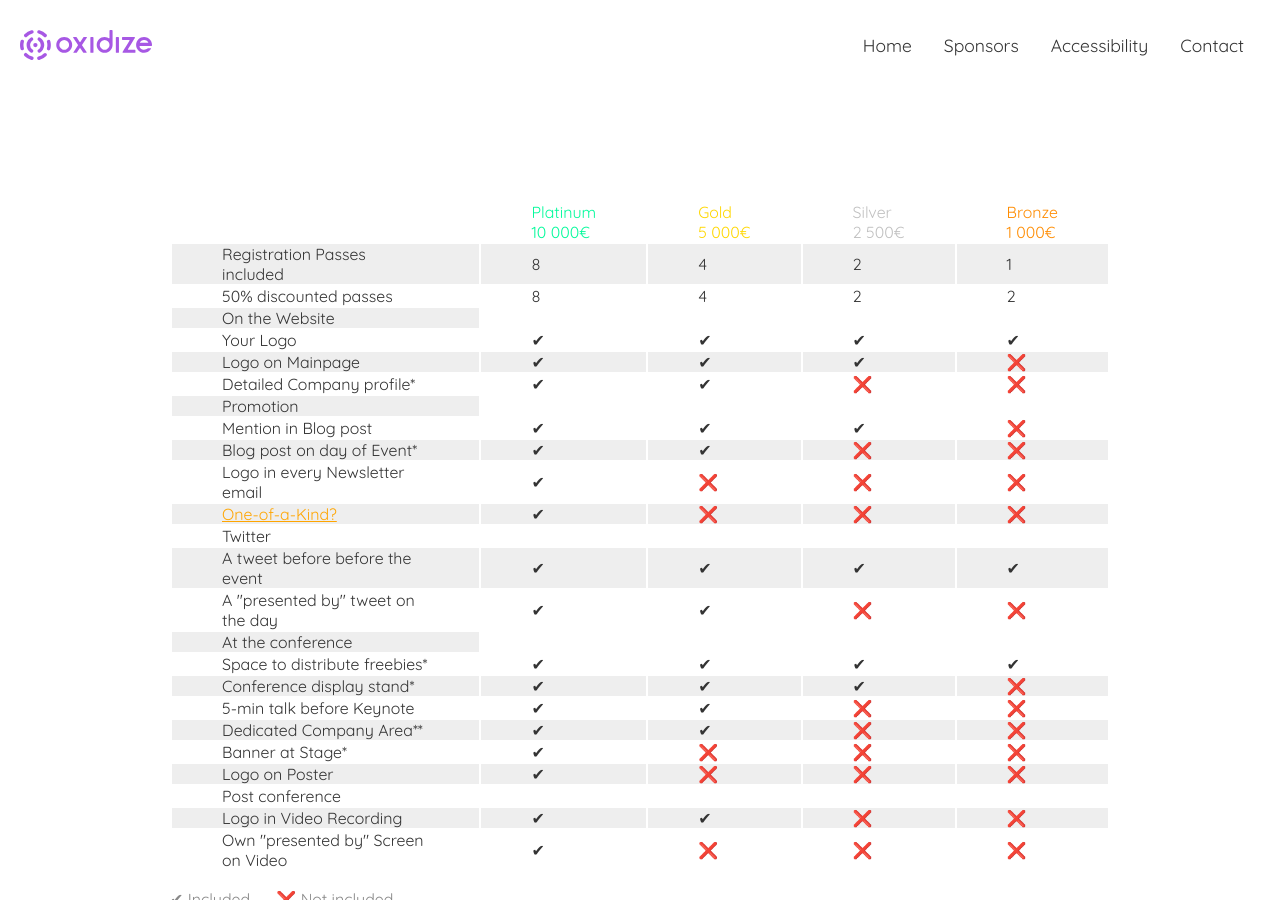
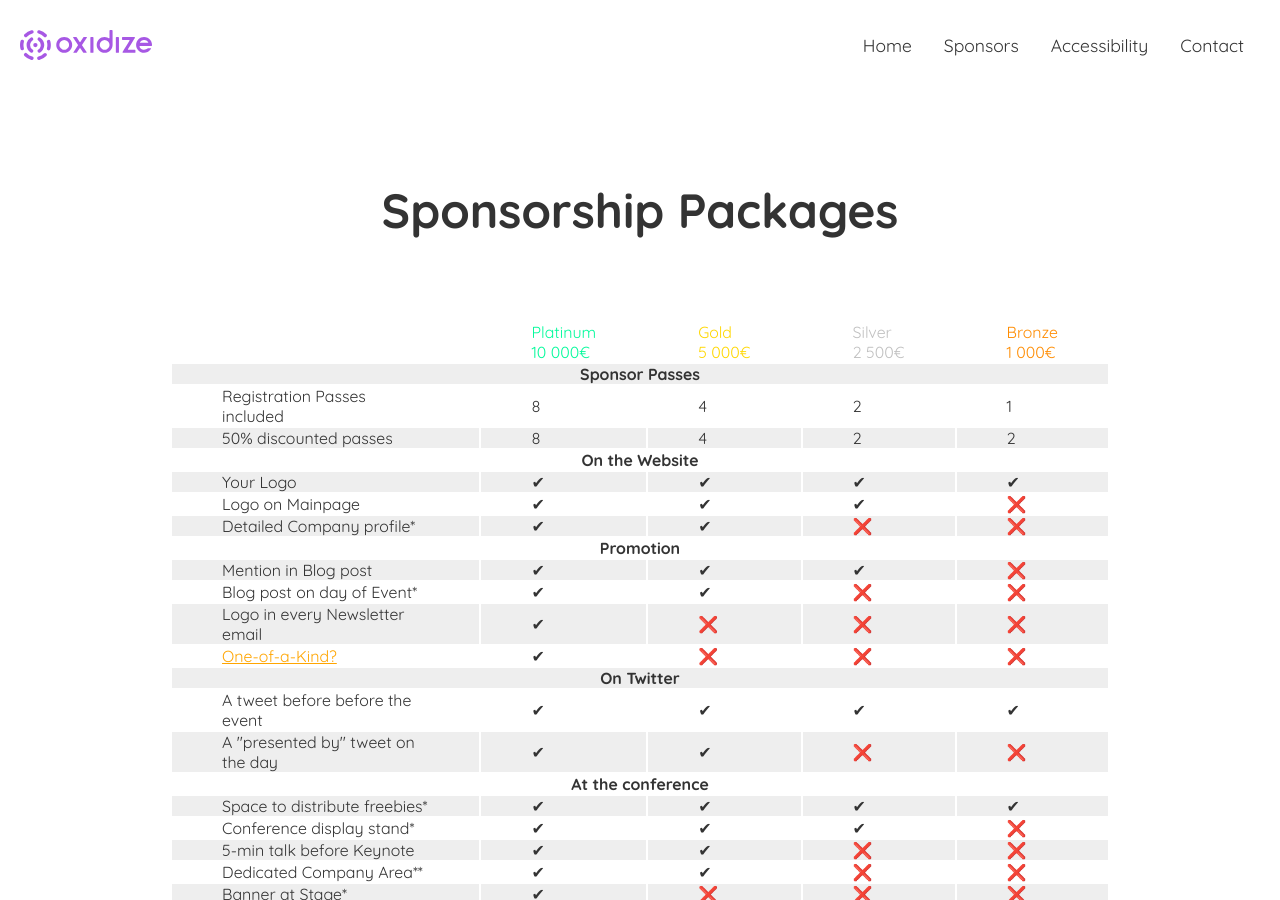
Before and after one commit to ferrous-systems/2019.oxidizeconf.com, a Jekyll site: the page built from sponsor-packages.html, in a window 1280 px wide and 900 px high. Built offline with Jekyll 4.4.1, drawn with Linux system fonts in a browser that asks for light colours.

Commit message:
Tweak sponsorship page

```diff
--- a/sponsor-packages.html
+++ b/sponsor-packages.html
@@ -40,9 +40,14 @@ title: Sponsor Packages
     }
 </style>
 
+
+
 <div class="container">
     <div class="column centered">
         <div class="hero">
+            <div style="text-align: center;">
+                <h1>Sponsorship Packages</h1>
+            </div>
             <section class="packages" style="overflow-x: auto;">
                 <table>
                     <colgroup>
@@ -62,6 +67,10 @@ title: Sponsor Packages
                     </tr>
 
                     <tr>
+                        <td colspan="6" style="text-align: center;"><strong>Sponsor Passes</strong></td>
+                    </tr>
+
+                    <tr>
                         <td colspan="2">Registration Passes included</td>
                         <td>8</td>
                         <td>4</td>
@@ -78,7 +87,7 @@ title: Sponsor Packages
                     </tr>
 
                     <tr>
-                        <td colspan="2">On the Website</td>
+                        <td colspan="6" style="text-align: center;"><strong>On the Website</strong></td>
                     </tr>
 
                     <tr>
@@ -106,7 +115,7 @@ title: Sponsor Packages
                     </tr>
 
                     <tr>
-                        <td colspan="2">Promotion</td>
+                        <td colspan="6" style="text-align: center;"><strong>Promotion</strong></td>
                     </tr>
 
                     <tr>
@@ -142,7 +151,7 @@ title: Sponsor Packages
                     </tr>
 
                     <tr>
-                        <td colspan="2">Twitter</td>
+                        <td colspan="6" style="text-align: center;"><strong>On Twitter<strong></td>
                     </tr>
 
                     <tr>
@@ -162,7 +171,7 @@ title: Sponsor Packages
                     </tr>
 
                     <tr>
-                        <td colspan="2">At the conference</td>
+                        <td colspan="6" style="text-align: center;"><strong>At the conference</strong></td>
                     </tr>
 
                     <tr>
@@ -214,7 +223,7 @@ title: Sponsor Packages
                     </tr>
 
                     <tr>
-                        <td colspan="2">Post conference</td>
+                        <td colspan="6" style="text-align: center;"><strong>Post conference</strong></td>
                     </tr>
 
                     <tr>
@@ -289,9 +298,11 @@ title: Sponsor Packages
             <h2>Interested in Sponsoring?</h2>
             <br />
             <p>
-                <a class="button" href="mailto:oxidizeconf@ferrous-systems.com">
-      Email: oxidizeconf@ferrous-systems.com
-    </a>
+                <div class="button" style="text-align: center">
+                <a href="mailto:oxidizeconf@ferrous-systems.com">
+                  Email: oxidizeconf@ferrous-systems.com
+                </a>
+            </div>
             </p>
         </section>
     </div>
```
